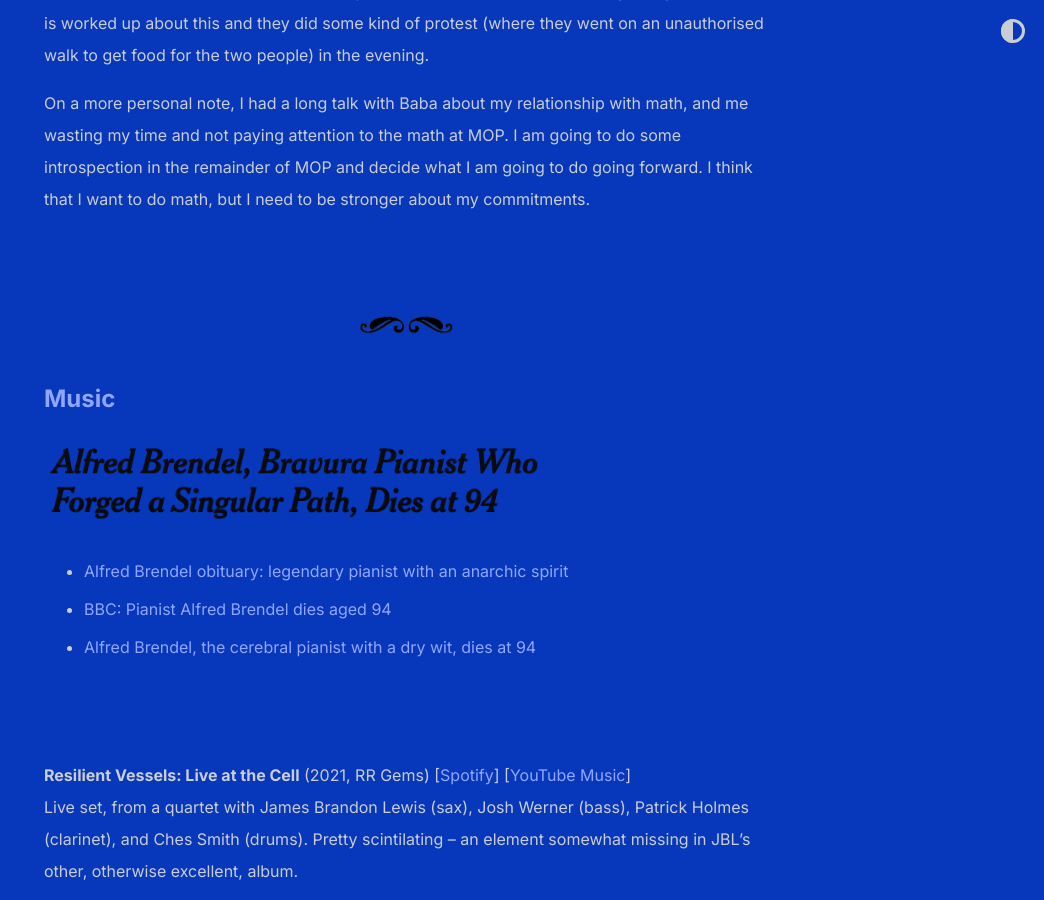
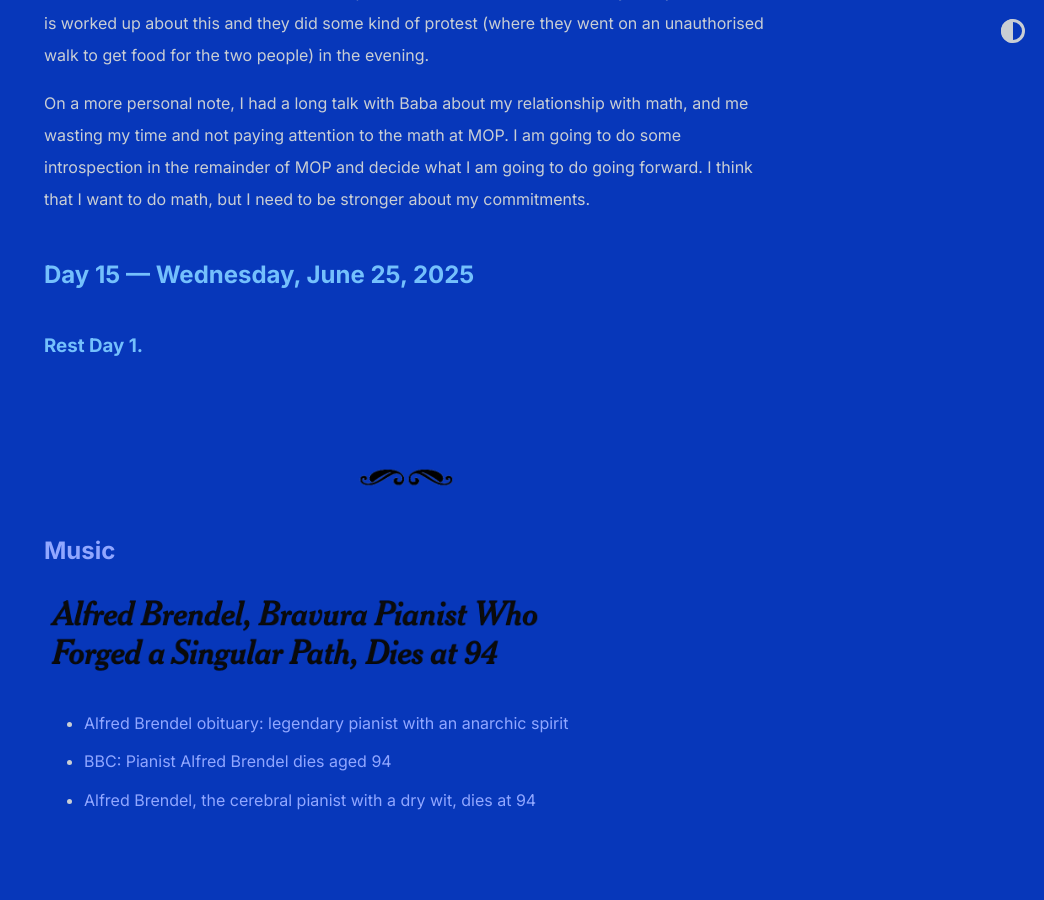
Before and after one commit to shihankanungo/shihankanungo.github.io, a Jekyll site: the page built from mop.md, in a window 1280 px wide and 900 px high, scrolled down 22232 px. Shown: the whole window, without its empty margins (236-1280 px from the left). Built offline with Jekyll 4.4.1, drawn with Linux system fonts in a browser that asks for light colours.

Commit message:
Update mop.md

```diff
--- a/mop.md
+++ b/mop.md
@@ -251,7 +251,6 @@
 
 Today is the day before TSTST. People seem to be less worried about it than I expected; but of course some people are locked in. These people include Liam, Jonathan, me, and Yoll (he really wants to make TST group). I don’t know if Oron is locked in or not; he is generally kind of silly all the time. On the other hand, many people are just going on with their day as usual. I guess that for many people, MOP is the pinnacle of their HS career. But not for me (I hope)!
 
-
 ## Day 14 &mdash; Tuesday, June 24, 2025
 
 ### TSTST Day 1, two MOPpers expelled, Tiger Zhang, introspection.
@@ -267,6 +266,11 @@
 Today there was a lot of drama. Apparently some RC saw footage of two people kissing in the hall commons between 12:00 and 3:00 (when you’re not allowed to be inside). This resulted in the two people getting expelled from MOP (by IMSA and MAA; MOP staff fought hard for them), as well as the staff member who opened the door for them. Practically everyone at MOP is worked up about this and they did some kind of protest (where they went on an unauthorised walk to get food for the two people) in the evening.
 
 On a more personal note, I had a long talk with Baba about my relationship with math, and me wasting my time and not paying attention to the math at MOP. I am going to do some introspection in the remainder of MOP and decide what I am going to do going forward. I think that I want to do math, but I need to be stronger about my commitments.
+
+
+## Day 15 &mdash; Wednesday, June 25, 2025
+
+### Rest Day 1.
 
 
 <br><br>
```
